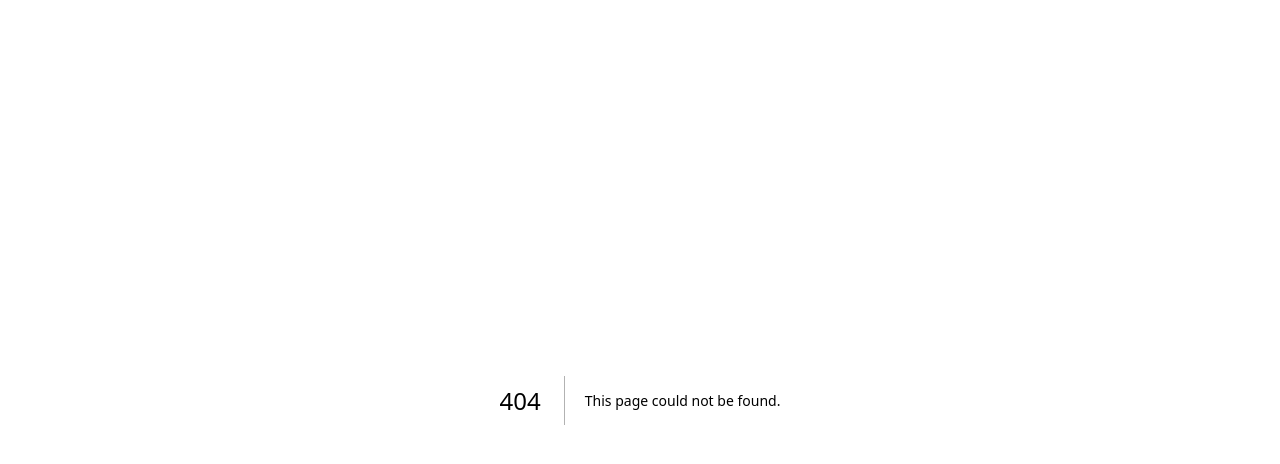
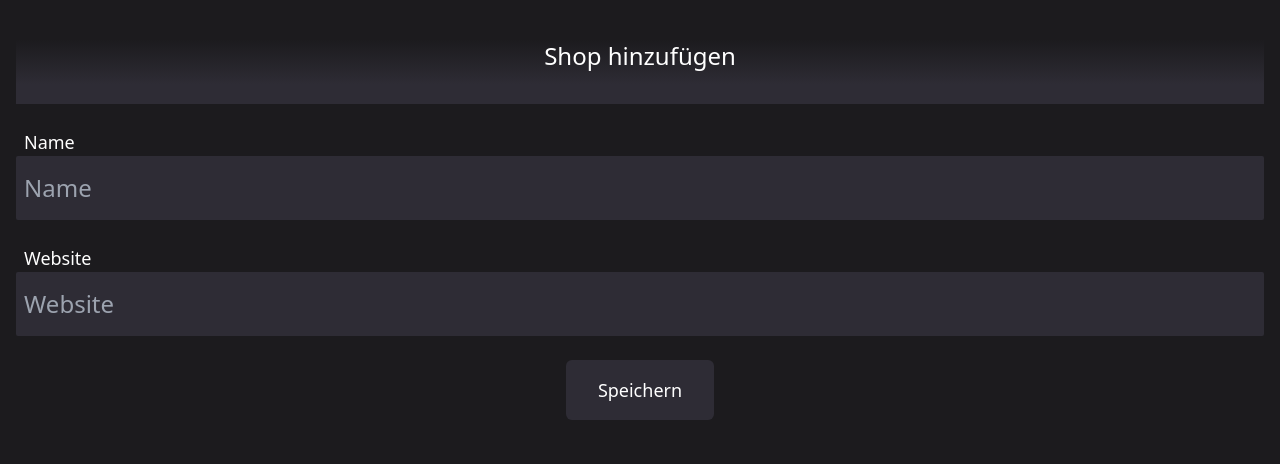
Before and after one commit to Tylopilus/bellyflop, a Next.js app: page /stores in a window 1280 px wide. Before the commit this address had no page. Shown: the top 464 px of the page. Built offline with nearby package versions, Linux system fonts and the light colour scheme.

Commit message:
feat: add store and store function

```diff
--- a/package.json
+++ b/package.json
@@ -20,6 +20,7 @@
     "react": "18.2.0",
     "react-dom": "18.2.0",
     "tailwindcss": "3.3.2",
-    "typescript": "5.0.4"
+    "typescript": "5.0.4",
+    "zustand": "^4.3.7"
   }
 }
--- a/src/app/globals.css
+++ b/src/app/globals.css
@@ -3,18 +3,8 @@
 @tailwind utilities;
 
 :root {
-  --foreground-rgb: 0, 0, 0;
-  --background-start-rgb: 214, 219, 220;
-  --background-end-rgb: 255, 255, 255;
-}
-
-@media (prefers-color-scheme: dark) {
-  :root {
-    --foreground-rgb: 255, 255, 255;
-    --background-start-rgb: 0, 0, 0;
-    --background-end-rgb: 0, 0, 0;
+    --inter-font: ${inter.style.fontFamily};
   }
-}
 
 body {
   color: rgb(var(--foreground-rgb));
--- a/src/app/layout.tsx
+++ b/src/app/layout.tsx
@@ -1,21 +1,21 @@
-import './globals.css'
-import { Inter } from 'next/font/google'
+import './globals.css';
+import { Inter } from 'next/font/google';
 
-const inter = Inter({ subsets: ['latin'] })
+const inter = Inter({ subsets: ['latin'] });
 
 export const metadata = {
   title: 'Create Next App',
   description: 'Generated by create next app',
-}
+};
 
 export default function RootLayout({
   children,
 }: {
-  children: React.ReactNode
+  children: React.ReactNode;
 }) {
   return (
     <html lang="en">
-      <body className={inter.className}>{children}</body>
+      <body className="font-primary bg-theme-dark text-white">{children}</body>
     </html>
-  )
+  );
 }
--- a/src/app/page.tsx
+++ b/src/app/page.tsx
@@ -1,116 +1,42 @@
-import Image from 'next/image'
-import { Inter } from 'next/font/google'
+import Image from 'next/image';
+import { Inter } from 'next/font/google';
+import Link from 'next/link';
 
-const inter = Inter({ subsets: ['latin'] })
+const inter = Inter({ subsets: ['latin'] });
 
 export default function Home() {
   return (
-    <main className="flex min-h-screen flex-col items-center justify-between p-24">
-      <div className="z-10 w-full max-w-5xl items-center justify-between font-mono text-sm lg:flex">
-        <p className="fixed left-0 top-0 flex w-full justify-center border-b border-gray-300 bg-gradient-to-b from-zinc-200 pb-6 pt-8 backdrop-blur-2xl dark:border-neutral-800 dark:bg-zinc-800/30 dark:from-inherit lg:static lg:w-auto  lg:rounded-xl lg:border lg:bg-gray-200 lg:p-4 lg:dark:bg-zinc-800/30">
-          Get started by editing&nbsp;
-          <code className="font-mono font-bold">src/app/page.tsx</code>
-        </p>
-        <div className="fixed bottom-0 left-0 flex h-48 w-full items-end justify-center bg-gradient-to-t from-white via-white dark:from-black dark:via-black lg:static lg:h-auto lg:w-auto lg:bg-none">
-          <a
-            className="pointer-events-none flex place-items-center gap-2 p-8 lg:pointer-events-auto lg:p-0"
-            href="https://vercel.com?utm_source=create-next-app&utm_medium=appdir-template&utm_campaign=create-next-app"
-            target="_blank"
-            rel="noopener noreferrer"
-          >
-            By{' '}
-            <Image
-              src="/vercel.svg"
-              alt="Vercel Logo"
-              className="dark:invert"
-              width={100}
-              height={24}
-              priority
-            />
-          </a>
-        </div>
-      </div>
-
-      <div className="relative flex place-items-center before:absolute before:h-[300px] before:w-[480px] before:-translate-x-1/2 before:rounded-full before:bg-gradient-radial before:from-white before:to-transparent before:blur-2xl before:content-[''] after:absolute after:-z-20 after:h-[180px] after:w-[240px] after:translate-x-1/3 after:bg-gradient-conic after:from-sky-200 after:via-blue-200 after:blur-2xl after:content-[''] before:dark:bg-gradient-to-br before:dark:from-transparent before:dark:to-blue-700 before:dark:opacity-10 after:dark:from-sky-900 after:dark:via-[#0141ff] after:dark:opacity-40 before:lg:h-[360px]">
-        <Image
-          className="relative dark:drop-shadow-[0_0_0.3rem_#ffffff70] dark:invert"
-          src="/next.svg"
-          alt="Next.js Logo"
-          width={180}
-          height={37}
-          priority
+    <main className="mx-auto px-4">
+      <header className="bg-theme-gradient pb-8 pt-2 mt-8">
+        <h1 className="text-5xl text-center">Coupons</h1>
+      </header>
+      <section className="flex justify-between bg-theme-medium px-4 py-4 items-center">
+        <input
+          type="text"
+          placeholder="Suchen"
+          className="bg-theme-medium rounded-sm w-full text-2xl placholder-[#5A5A5A] text-white focus:outline-none focus-within:ring-2 focus-within:ring-theme-light focus-within:ring-opacity-50"
         />
-      </div>
-
-      <div className="mb-32 grid text-center lg:mb-0 lg:grid-cols-4 lg:text-left">
-        <a
-          href="https://beta.nextjs.org/docs?utm_source=create-next-app&utm_medium=appdir-template&utm_campaign=create-next-app"
-          className="group rounded-lg border border-transparent px-5 py-4 transition-colors hover:border-gray-300 hover:bg-gray-100 hover:dark:border-neutral-700 hover:dark:bg-neutral-800/30"
-          target="_blank"
-          rel="noopener noreferrer"
-        >
-          <h2 className={`mb-3 text-2xl font-semibold`}>
-            Docs{' '}
-            <span className="inline-block transition-transform group-hover:translate-x-1 motion-reduce:transform-none">
-              -&gt;
-            </span>
-          </h2>
-          <p className={`m-0 max-w-[30ch] text-sm opacity-50`}>
-            Find in-depth information about Next.js features and API.
-          </p>
-        </a>
-
-        <a
-          href="https://nextjs.org/learn?utm_source=create-next-app&utm_medium=appdir-template-tw&utm_campaign=create-next-app"
-          className="group rounded-lg border border-transparent px-5 py-4 transition-colors hover:border-gray-300 hover:bg-gray-100 hover:dark:border-neutral-700 hover:dark:bg-neutral-800 hover:dark:bg-opacity-30"
-          target="_blank"
-          rel="noopener noreferrer"
-        >
-          <h2 className={`mb-3 text-2xl font-semibold`}>
-            Learn{' '}
-            <span className="inline-block transition-transform group-hover:translate-x-1 motion-reduce:transform-none">
-              -&gt;
-            </span>
-          </h2>
-          <p className={`m-0 max-w-[30ch] text-sm opacity-50`}>
-            Learn about Next.js in an interactive course with&nbsp;quizzes!
-          </p>
-        </a>
-
-        <a
-          href="https://vercel.com/templates?framework=next.js&utm_source=create-next-app&utm_medium=appdir-template&utm_campaign=create-next-app"
-          className="group rounded-lg border border-transparent px-5 py-4 transition-colors hover:border-gray-300 hover:bg-gray-100 hover:dark:border-neutral-700 hover:dark:bg-neutral-800/30"
-          target="_blank"
-          rel="noopener noreferrer"
-        >
-          <h2 className={`mb-3 text-2xl font-semibold`}>
-            Templates{' '}
-            <span className="inline-block transition-transform group-hover:translate-x-1 motion-reduce:transform-none">
-              -&gt;
-            </span>
-          </h2>
-          <p className={`m-0 max-w-[30ch] text-sm opacity-50`}>
-            Explore the Next.js 13 playground.
-          </p>
-        </a>
-
-        <a
-          href="https://vercel.com/new?utm_source=create-next-app&utm_medium=appdir-template&utm_campaign=create-next-app"
-          className="group rounded-lg border border-transparent px-5 py-4 transition-colors hover:border-gray-300 hover:bg-gray-100 hover:dark:border-neutral-700 hover:dark:bg-neutral-800/30"
-          target="_blank"
-          rel="noopener noreferrer"
-        >
-          <h2 className={`mb-3 text-2xl font-semibold`}>
-            Deploy{' '}
-            <span className="inline-block transition-transform group-hover:translate-x-1 motion-reduce:transform-none">
-              -&gt;
-            </span>
-          </h2>
-          <p className={`m-0 max-w-[30ch] text-sm opacity-50`}>
-            Instantly deploy your Next.js site to a shareable URL with Vercel.
-          </p>
-        </a>
-      </div>
+        <svg
+          width="20"
+          height="20"
+          viewBox="0 0 20 20"
+          fill="none"
+          xmlns="http://www.w3.org/2000/svg">
+          <path
+            fill-rule="evenodd"
+            clip-rule="evenodd"
+            d="M8 4C6.93913 4 5.92172 4.42143 5.17157 5.17158C4.42143 5.92172 4 6.93914 4 8C4 9.06087 4.42143 10.0783 5.17157 10.8284C5.92172 11.5786 6.93913 12 8 12C9.06087 12 10.0783 11.5786 10.8284 10.8284C11.5786 10.0783 12 9.06087 12 8C12 6.93914 11.5786 5.92172 10.8284 5.17158C10.0783 4.42143 9.06087 4 8 4ZM2 8C1.99988 7.05571 2.22264 6.12472 2.65017 5.28274C3.0777 4.44077 3.69792 3.7116 4.4604 3.15453C5.22287 2.59746 6.10606 2.22822 7.03815 2.07684C7.97023 1.92546 8.92488 1.99621 9.82446 2.28335C10.724 2.57049 11.5432 3.06591 12.2152 3.7293C12.8872 4.39269 13.3931 5.20534 13.6919 6.10114C13.9906 6.99694 14.0737 7.9506 13.9343 8.88456C13.795 9.81852 13.4372 10.7064 12.89 11.476L17.707 16.293C17.8892 16.4816 17.99 16.7342 17.9877 16.9964C17.9854 17.2586 17.8802 17.5094 17.6948 17.6948C17.5094 17.8802 17.2586 17.9854 16.9964 17.9877C16.7342 17.99 16.4816 17.8892 16.293 17.707L11.477 12.891C10.5794 13.5293 9.52335 13.9082 8.42468 13.9861C7.326 14.0641 6.22707 13.8381 5.2483 13.333C4.26953 12.8278 3.44869 12.063 2.87572 11.1224C2.30276 10.1817 1.99979 9.10144 2 8Z"
+            fill="white"
+          />
+        </svg>
+      </section>
+      <section>
+        <Link
+          href={'/stores'}
+          className="px-8 py-4 text-lg block max-w-fit mx-auto bg-theme-medium rounded-md mt-6 mb-12">
+          Shop hinzufügen
+        </Link>
+      </section>
     </main>
-  )
+  );
 }
--- /dev/null
+++ b/src/app/stores/SaveButton.tsx
@@ -0,0 +1,51 @@
+'use client';
+
+import { useLocalStorage } from '@/store';
+import { useRouter } from 'next/navigation';
+import { MouseEvent as ReactMouseEvent, useState } from 'react';
+
+export default function SaveButton() {
+  const router = useRouter();
+  const [isPending, setPending] = useState(false);
+  const updateStores = useLocalStorage((state: any) => state.setStore);
+  const stores = useLocalStorage((state: any) => state.stores);
+
+  const storeData = async () => {
+    const name = (
+      document.querySelector('input[name="name"]') as HTMLInputElement
+    ).value;
+    const website = (
+      document.querySelector('input[name="website"]') as HTMLInputElement
+    ).value;
+    const iconUrl = await fetch('/api/icon?url=' + website).then((res) =>
+      res.text()
+    );
+
+    console.log(stores, name, website, iconUrl);
+    await updateStores(name, {
+      name,
+      website,
+      iconUrl,
+    });
+  };
+  const clickHandler = async (
+    e: ReactMouseEvent<HTMLButtonElement, MouseEvent>
+  ) => {
+    setPending(true);
+    try {
+      await storeData();
+      router.push('/');
+    } catch (e) {
+      console.error(e);
+      setPending(false);
+    }
+  };
+
+  return (
+    <button
+      className="px-8 py-4 text-lg block max-w-fit mx-auto bg-theme-medium rounded-md mt-6 mb-12"
+      onClick={clickHandler}>
+      Speichern {isPending && '...'}
+    </button>
+  );
+}
--- /dev/null
+++ b/src/app/stores/page.tsx
@@ -0,0 +1,35 @@
+import Link from 'next/link';
+import SaveButton from './SaveButton';
+
+export default function Stores() {
+  return (
+    <main className="mx-auto px-4">
+      <header className="bg-theme-gradient pb-8 pt-2 mt-8">
+        <h1 className="text-2xl text-center">Shop hinzufügen</h1>
+      </header>
+      <section>
+        <label className="block mt-6">
+          <span className="text-lg ml-2">Name</span>
+          <input
+            type="text"
+            name="name"
+            placeholder="Name"
+            className="bg-theme-medium py-4 px-2 rounded-sm w-full text-2xl placholder-[#5A5A5A] text-white focus:outline-none focus-within:ring-2 focus-within:ring-theme-light focus-within:ring-opacity-50"
+          />
+        </label>
+        <label className="block mt-6">
+          <span className="text-lg ml-2">Website</span>
+          <input
+            type="text"
+            name="website"
+            placeholder="Website"
+            className="bg-theme-medium py-4 px-2 rounded-sm w-full text-2xl placholder-[#5A5A5A] text-white focus:outline-none focus-within:ring-2 focus-within:ring-theme-light focus-within:ring-opacity-50"
+          />
+        </label>
+      </section>
+      <section>
+        <SaveButton />
+      </section>
+    </main>
+  );
+}
--- /dev/null
+++ b/src/store.ts
@@ -0,0 +1,22 @@
+import { create } from 'zustand';
+import { persist, createJSONStorage } from 'zustand/middleware';
+
+const useLocalStorage = create(
+  persist(
+    (set) => ({
+      stores: [],
+      setStore: (key: string, value: any) => {
+        set((state: any) => ({
+          stores: {
+            ...state.stores,
+            [key]: value,
+          },
+        }));
+      },
+    }),
+    {
+      name: 'shopStorage',
+    }
+  )
+);
+export { useLocalStorage };
--- a/tailwind.config.js
+++ b/tailwind.config.js
@@ -1,3 +1,5 @@
+const { fontFamily } = require('tailwindcss/defaultTheme');
+
 /** @type {import('tailwindcss').Config} */
 module.exports = {
   content: [
@@ -7,12 +9,20 @@ module.exports = {
   ],
   theme: {
     extend: {
+      fontFamily: {
+        primary: ['var(--inter-font)', ...fontFamily.sans],
+        serif: ['var(--inter-font)', ...fontFamily.serif],
+      },
+      colors: {
+        'theme-dark': '#1C1B1E',
+        'theme-medium': '#2E2C35',
+        alert: '#C22A2A',
+      },
       backgroundImage: {
-        'gradient-radial': 'radial-gradient(var(--tw-gradient-stops))',
-        'gradient-conic':
-          'conic-gradient(from 180deg at 50% 50%, var(--tw-gradient-stops))',
+        'theme-gradient':
+          'linear-gradient(180deg, rgba(46, 44, 53, 0) 10.94%, #2E2C35 72.92%, #2E2C35 100%)',
       },
     },
   },
   plugins: [],
-}
+};
```
Also changed, not shown: src/app/api/icon/route.ts (added, +9 -0 lines), 1 other file (tests, documents, lock files or other folders).
